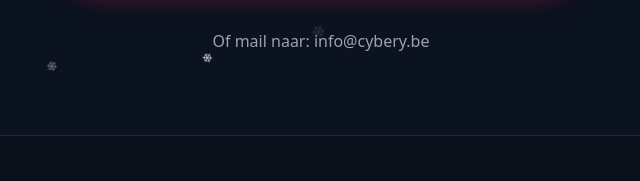
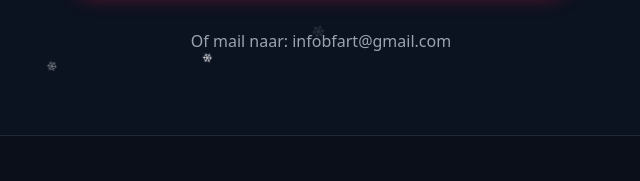
Before and after one commit to MMM999666/CyberY, a plain HTML site: page contact.html in a window 1280 px wide. Shown: the part 553-734 px from the top of the page, 319-959 px from the left. Drawn offline with Linux system fonts and the light colour scheme.

Commit message:
Update contact email to infobfart@gmail.com

```diff
--- a/contact.html
+++ b/contact.html
@@ -31,7 +31,7 @@
       <textarea name="bericht" placeholder="Bericht" rows="6" required style="width:100%; padding:0.9rem; margin-bottom:1rem; background:#1f2937; border:1px solid #374151; border-radius:0.5rem; color:white;"></textarea>
       <button type="submit" class="btn" style="width:100%;">Verstuur 🎄</button>
     </form>
-    <p style="text-align:center; margin-top:2rem; color:var(--muted);">Of mail naar: info@cybery.be</p>
+    <p style="text-align:center; margin-top:2rem; color:var(--muted);">Of mail naar: infobfart@gmail.com</p>
   </section>
 
   <footer>
```
